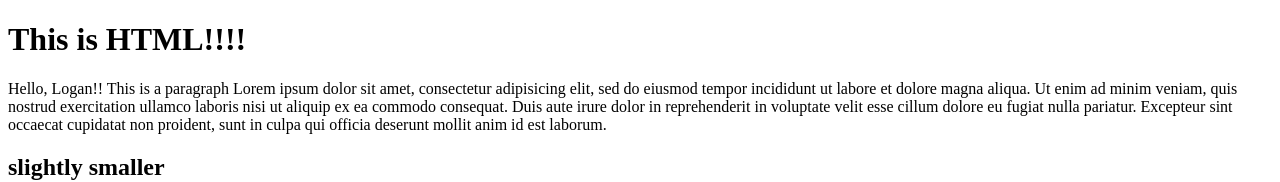
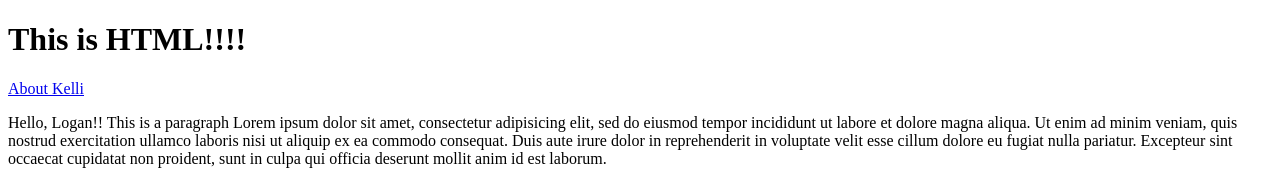
Before and after one commit to kelliwarren/html1, a plain HTML site: page index.html in a window 1280 px wide. Shown: the top 182 px of the page. Drawn offline with Linux system fonts and the light colour scheme.

Commit message:
add a link to about kelli

```diff
--- a/index.html
+++ b/index.html
@@ -7,6 +7,7 @@
 
 	<body>
 		<h1>This is HTML!!!!</h1>
+		<a href=file:///Users/kelliwarren/Desktop/projects/html1/about.html>About Kelli</a>
 		<p>Hello, Logan!! This is a paragraph Lorem ipsum dolor sit amet, consectetur adipisicing elit, sed do eiusmod
 		tempor incididunt ut labore et dolore magna aliqua. Ut enim ad minim veniam,
 		quis nostrud exercitation ullamco laboris nisi ut aliquip ex ea commodo
```
